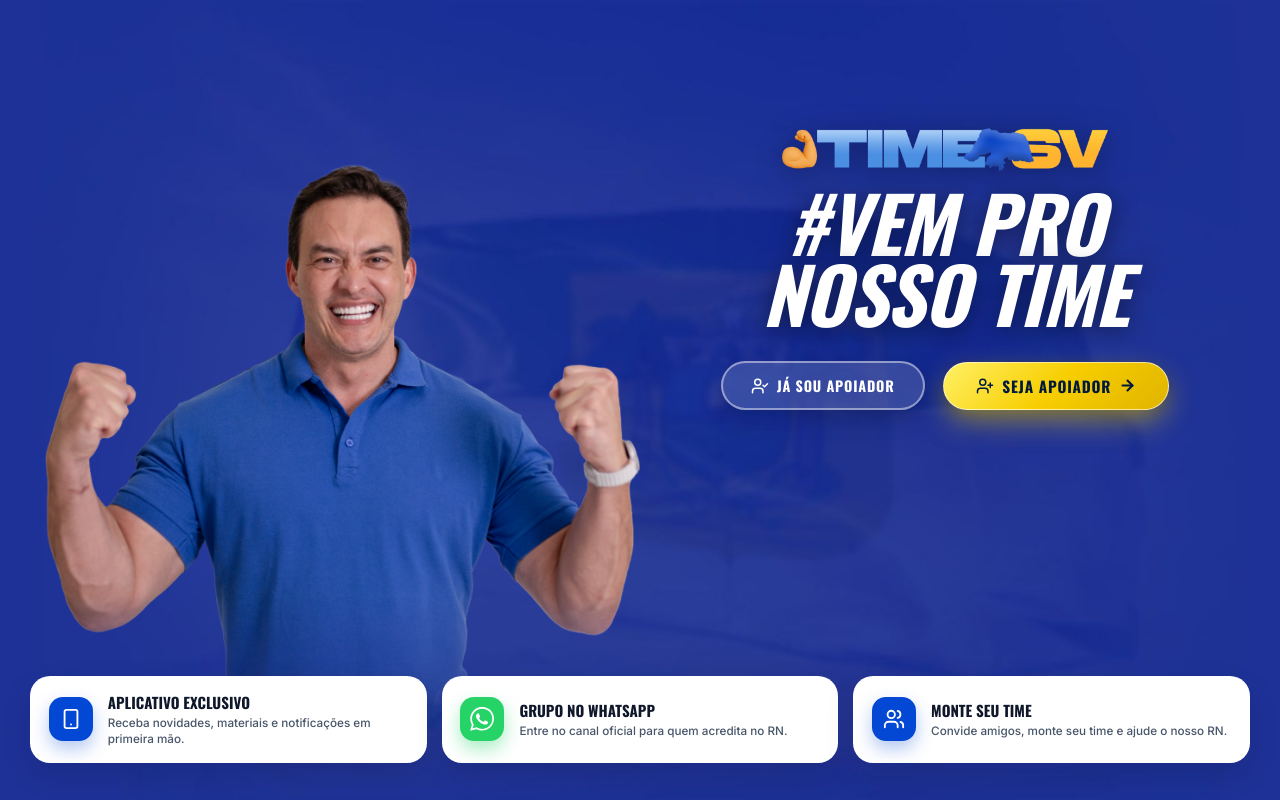
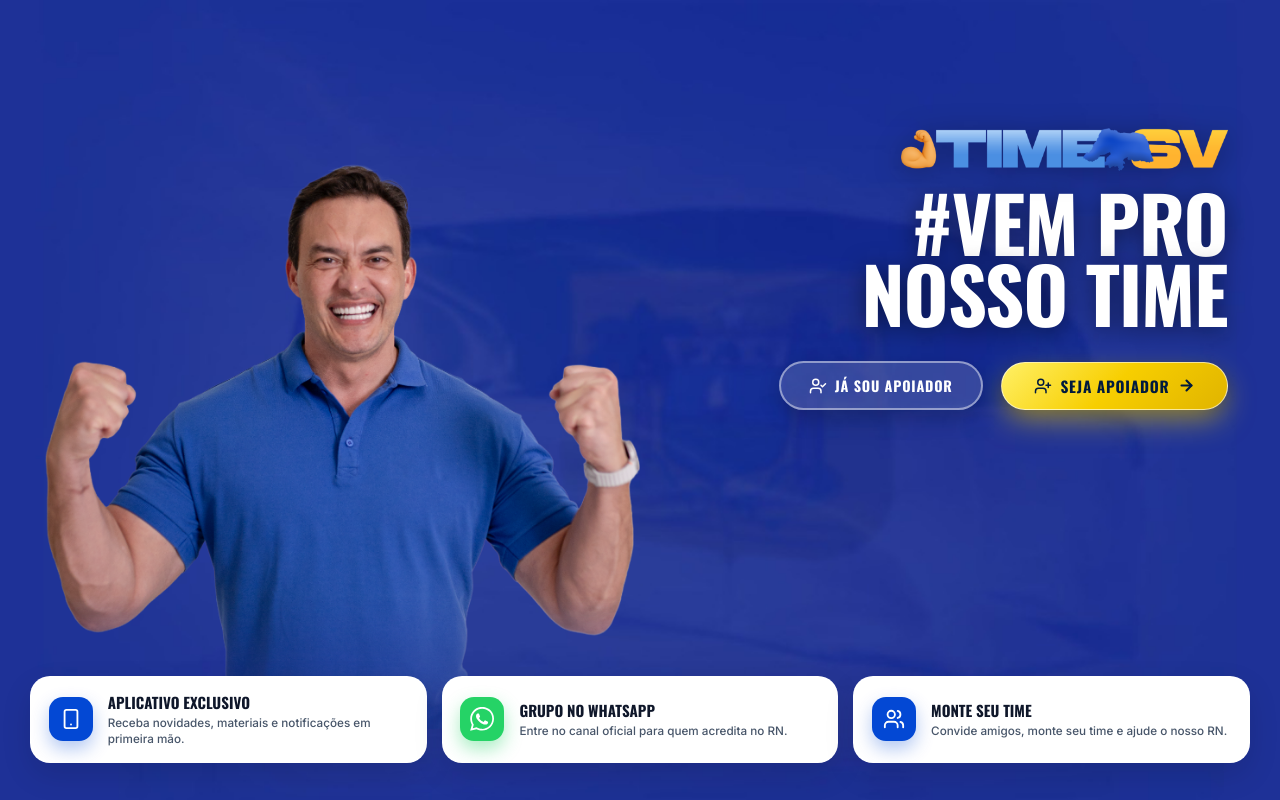
Before and after one commit to ReneBM/Apoiadores, a React (Vite) app in the folder frontend/: page /lp in a window 1280 px wide. Built offline with nearby package versions, Linux system fonts and the light colour scheme; no server answers; a web font is replaced by a local one.

Commit message:
style: alinhar logo, headline e botoes a direita e remover itálico da fonte

```diff
--- a/frontend/src/pages/LandingPage.jsx
+++ b/frontend/src/pages/LandingPage.jsx
@@ -495,11 +495,11 @@ export default function LandingPage() {
 
           <div className="right-content-col" style={{
             display: 'flex', flexDirection: 'column', justifyContent: 'flex-start',
-            alignItems: 'center', alignSelf: 'flex-start', paddingTop: 'clamp(7.5rem, 16vh, 13rem)', paddingBottom: '1rem',
-            paddingRight: '1rem', paddingLeft: '1rem',
+            alignItems: 'flex-end', alignSelf: 'flex-start', paddingTop: 'clamp(7.5rem, 16vh, 13rem)', paddingBottom: '1rem',
+            paddingRight: '1.5rem', paddingLeft: '1rem',
             opacity: 0, animation: 'fadeInUpHeadline 1s ease-out 0.3s forwards'
           }}>
-            {/* Logo posicionada diretamente acima da Headline */}
+            {/* Logo posicionada diretamente acima da Headline (alinhada à direita) */}
             <img
               src="/logo_time_sv.png"
               alt="Logo Time SV"
@@ -508,7 +508,8 @@ export default function LandingPage() {
                 width: 'auto',
                 objectFit: 'contain',
                 filter: 'drop-shadow(0 4px 14px rgba(0,0,0,0.3))',
-                marginBottom: '1rem'
+                marginBottom: '1rem',
+                alignSelf: 'flex-end'
               }}
               onError={(e) => { e.currentTarget.src = '/logo_sv_2025.png'; }}
             />
@@ -516,18 +517,18 @@ export default function LandingPage() {
             <h1 style={{
               fontFamily: "'Gilroy', 'Oswald', sans-serif",
               fontSize: 'clamp(3.2rem, 6vw, 7rem)',
-              fontWeight: 800, fontStyle: 'italic',
+              fontWeight: 800, fontStyle: 'normal',
               lineHeight: 0.92, textTransform: 'uppercase',
               letterSpacing: '-1px', margin: '0 0 1.5rem 0',
               color: '#ffffff',
               textShadow: '0 4px 24px rgba(0,0,0,0.5)',
-              textAlign: 'center'
+              textAlign: 'right'
             }}>
               #VEM PRO <br />NOSSO TIME
             </h1>
 
             {/* Botões posicionados logo abaixo da Headline */}
-            <div className="buttons-container" style={{ display: 'flex', gap: '1.25rem', alignItems: 'center', justifyContent: 'center', width: '100%', marginTop: '0.75rem' }}>
+            <div className="buttons-container" style={{ display: 'flex', gap: '1.25rem', alignItems: 'center', justifyContent: 'flex-end', width: '100%', marginTop: '0.75rem' }}>
               <button
                 onClick={() => window.open('/login', '_blank')}
                 className="btn-hero-secondary"
```
